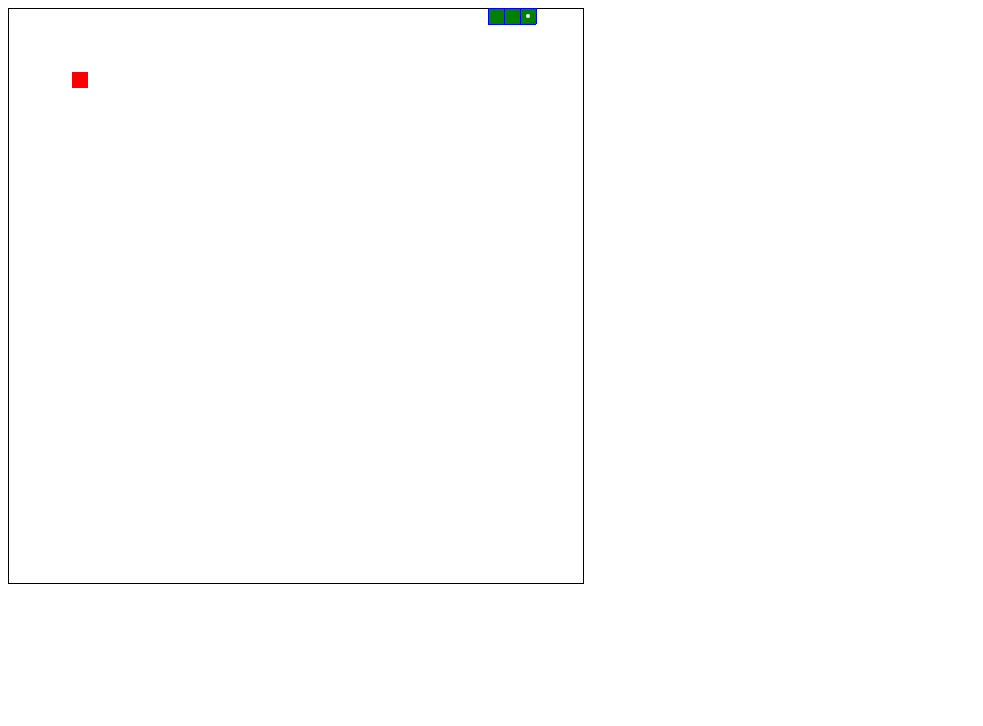
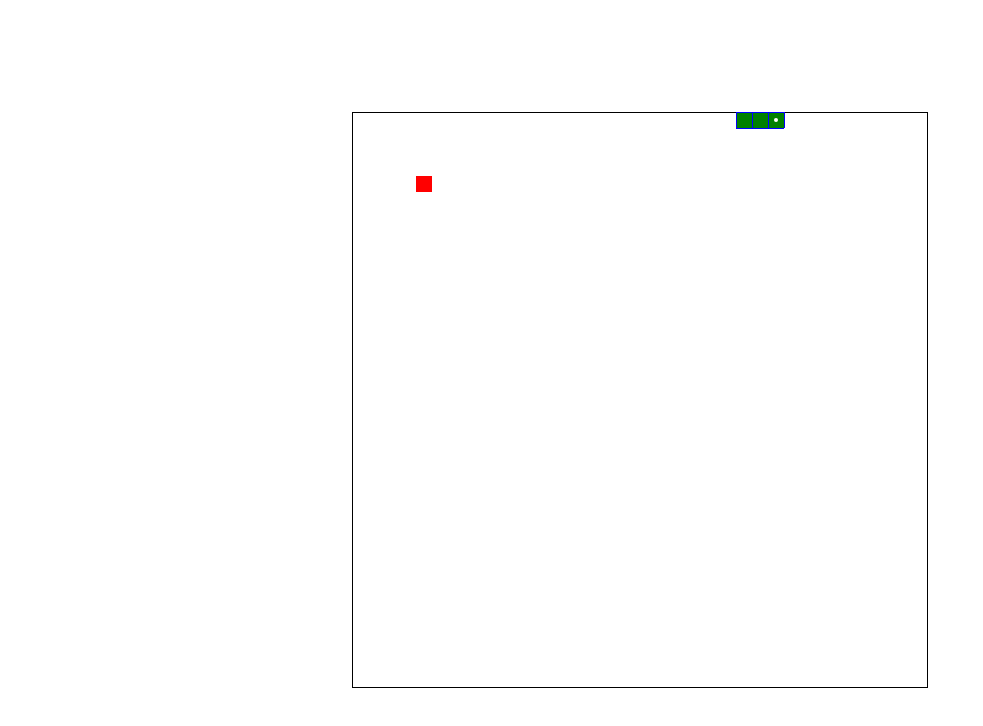
Before and after one commit to damirios/snake_game, a plain HTML site: page index.html in a window 1280 px wide. Shown: the whole page, without its empty margins (0-983 px from the left). Drawn offline with Linux system fonts and the light colour scheme.

Commit message:
added styles and changed snake speed

```diff
--- a/app.js
+++ b/app.js
@@ -1,5 +1,6 @@
 // создаю канвас
 const canvas = document.createElement("canvas");
+canvas.classList.add('canvas');
 const ctx = canvas.getContext("2d");
 canvas.width = 576;
 canvas.height = 576;
@@ -99,9 +100,8 @@ function update(snake, apple) {
 };
 
 // отрисовка
-// Draw everything
 function render(snake) {
-    ctx.clearRect(0, 0, canvas.width, canvas.height);
+    ctx.clearRect(1, 1, canvas.width - 1, canvas.height - 1);
     renderBorder();
     const segments = snake.segments;
     for (let i = 0; i < segments.length; i++) {
@@ -143,8 +143,8 @@ const main = function () {
 	const now = Date.now();
 	const delta = now - then;
 
-    if (delta > 150) {
-        update(snake, apple, delta / 1000);
+    if (delta > 80) {
+        update(snake, apple);
         render(snake);
         then = now;
     }
--- a/index.html
+++ b/index.html
@@ -2,6 +2,7 @@
 <html lang="en">
 <head>
     <meta charset="UTF-8">
+    <link rel="stylesheet" href="style.css">
     <meta http-equiv="X-UA-Compatible" content="IE=edge">
     <meta name="viewport" content="width=device-width, initial-scale=1.0">
     <title>Document</title>
--- /dev/null
+++ b/style.css
@@ -0,0 +1,15 @@
+* {
+    padding: 0;
+    margin: 0;
+}
+
+html, body {
+    width: 100%;
+    height: 100%;
+}
+
+body {
+    display: flex;
+    align-items: center;
+    justify-content: center;
+}
```
Also changed, not shown: 1 other file.
